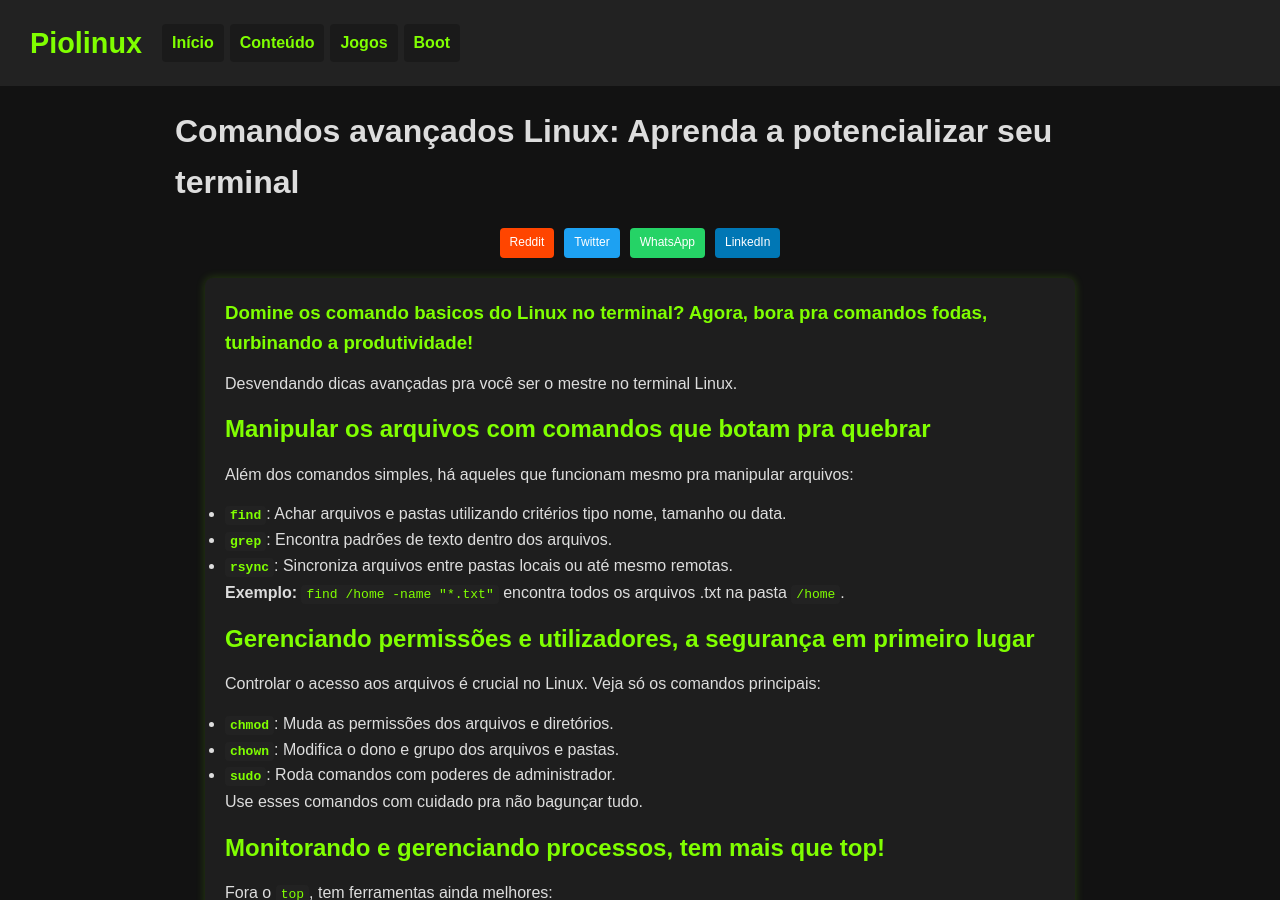
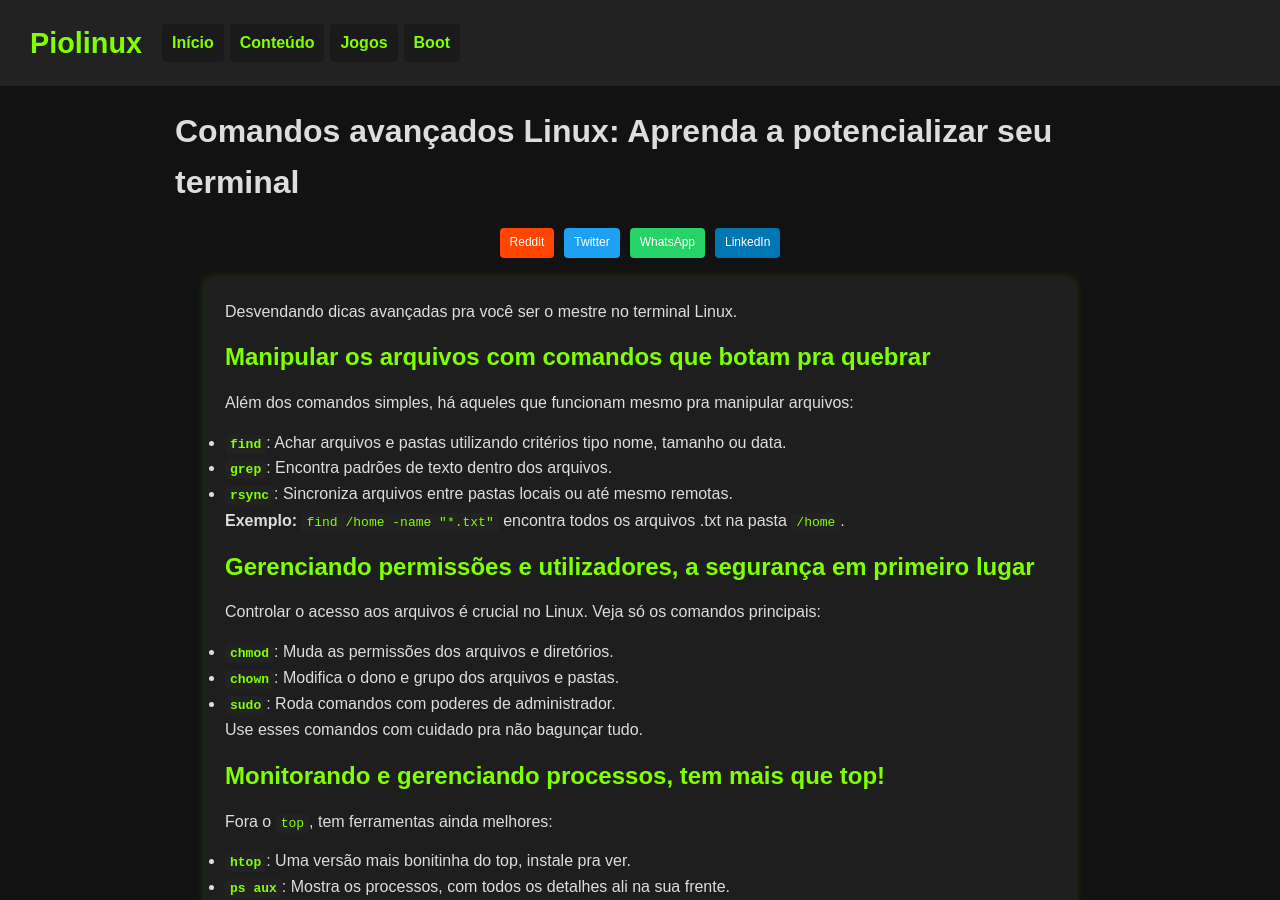
Before and after one commit to Piolinux/piolinux-site, a Jekyll site: the page comandos-avancados-linux-potencialize-terminal.html, which Jekyll copies as it is, in a window 1280 px wide and 900 px high. Built offline with Jekyll 4.4.1, drawn with Linux system fonts in a browser that asks for light colours.

Commit message:
Add files via upload

```diff
--- a/comandos-avancados-linux-potencialize-terminal.html
+++ b/comandos-avancados-linux-potencialize-terminal.html
@@ -318,7 +318,7 @@ footer a:hover {
         <article>
             <main>
         <section class="post-content">
-            <h1>Domine os comando basicos do Linux no terminal? Agora, bora pra comandos fodas, turbinando a produtividade!</h1>
+
 
             <p>Desvendando dicas avançadas pra você ser o mestre no terminal Linux.</p>
 
--- a/comandos-basicos-linux-para-iniciantes-guia-completo.html
+++ b/comandos-basicos-linux-para-iniciantes-guia-completo.html
@@ -306,7 +306,6 @@ footer a:hover {
 
         <article>
             <section class="post-content">
-            <h1>Comandos básicos do terminal Linux para dominar</h1>
 
             <p>Dominar o terminal Linux, e bombar na produtividade? Comece por dominar os comandos básicos! Não é mágica, viu — o primeiro passo é seu. Há terminais tipo Bash, o mais conhecido. No terminal, usa-se "feitiços", que são os comandos. Mas cuidado, alguns podem inutilizar tudo! Com este guia, entenda o porquê de cada comando! E olha, `rm -f /home/` não é ideal pra começar!</p>
 
--- a/distros-linux-iniciantes.html
+++ b/distros-linux-iniciantes.html
@@ -281,7 +281,6 @@ footer a:hover {
 
     <main>
         <section class="post-content">
-            <h1>Qual Linux Usar Quando a Gente Começa?</h1>
 
             <p>Sempre rola aquela dúvida de qual Linux usar quando a gente começa, né? Tipo, "Qual será a melhor pra mim?".</p>
 
--- a/instalando-programas-linux-iniciantes.html
+++ b/instalando-programas-linux-iniciantes.html
@@ -306,7 +306,6 @@ footer a:hover {
 
     <main>
         <section class="post-content">
-            <h1>Como Instalar Programas no Linux: Um Guia Simples</h1>
 
             <p>Depois de instalar o Linux, a primeira coisa é colocar seus programas preferidos. Tem jeito de baixar direto dos repositórios oficiais, mas também tem outras opções.</p>
             <p>Neste texto, mostro como usar os repositórios, os pacotes .deb, o Flatpak, o Snap e o AppImage. É um guia fácil pra quem tá começando a entender como as coisas funcionam por aqui.</p>
```
